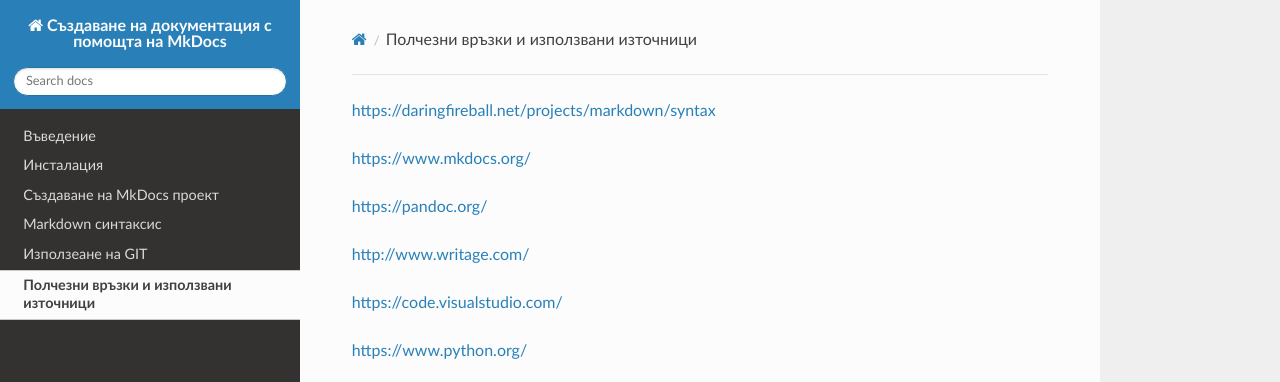
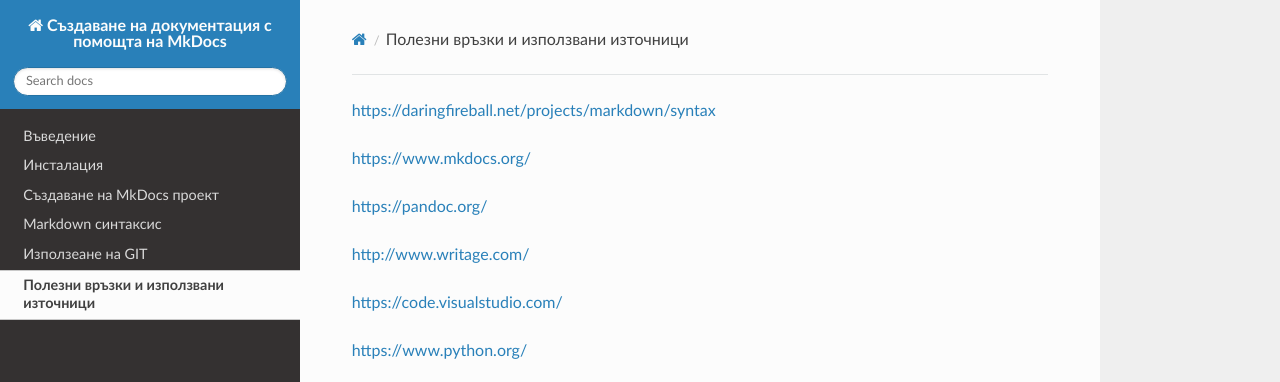
Before and after one commit to smartsysbg/WritingMarkdownDoc, an MkDocs documentation site: the page built from docs/useful-links.md, in a window 1280 px wide. Shown: the top 382 px of the page. Built offline with MkDocs 1.6.1, drawn with Linux system fonts in a browser that asks for light colours; nearby versions of some CDN libraries; old or Windows-style settings are respelled for this version of MkDocs.

Commit message:
Fix typos

```diff
--- a/mkdocs.yml
+++ b/mkdocs.yml
@@ -8,7 +8,7 @@ pages:
         - Създаване на MkDocs проект: create-mkdocs-project.md
         - Markdown синтаксис: markdown-syntax.md
         - Използеане на GIT: using-git.md
-        - Полчезни връзки и използвани източници: useful-links.md
+        - Полезни връзки и използвани източници: useful-links.md
 markdown_extensions:
     - admonition
     - toc
```
